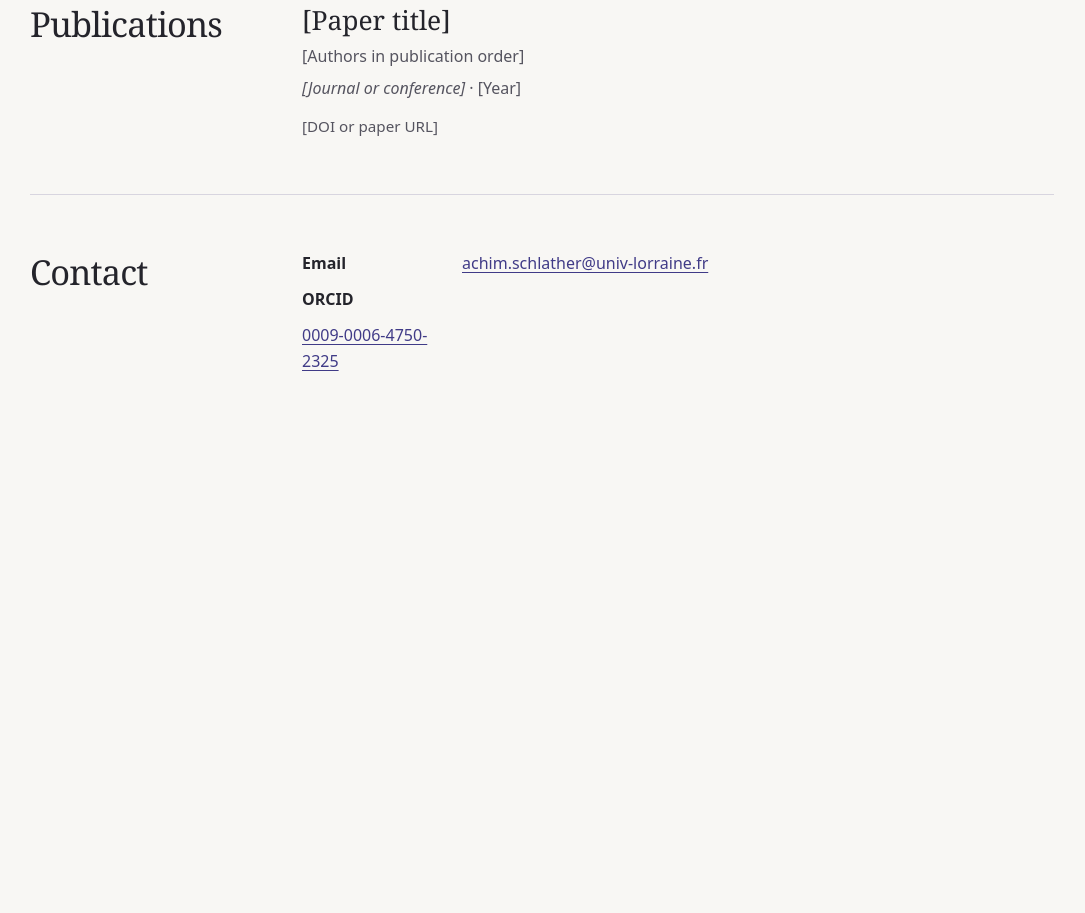
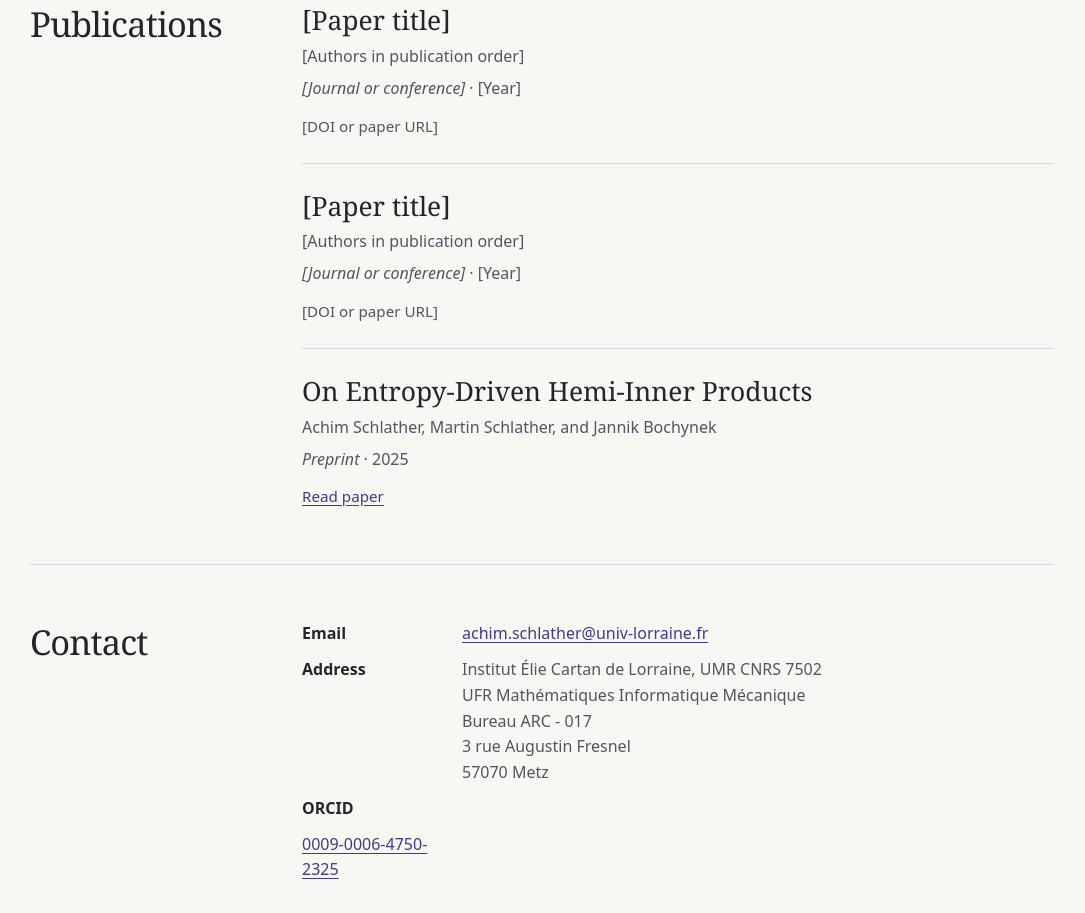
Before and after one commit to AchimSchlather/AchimSchlather.github.io, a plain HTML site: page index.html in a window 1280 px wide. Shown: the part 812-1725 px from the top of the page, without its empty margins (98-1183 px from the left). Before the commit the page ends 1242 px from the top, so only its background shows below. Drawn offline with Linux system fonts and the light colour scheme.

Commit message:
Update publications and contact information
Added new publication details and contact address.

```diff
--- a/index.html
+++ b/index.html
@@ -191,7 +191,6 @@
       <section class="section" id="publications" aria-labelledby="publications-heading">
         <h2 id="publications-heading">Publications</h2>
         <ul class="entries" role="list">
-          <!-- Copy the entire li for each paper. Order dated entries newest first and put undated entries last. -->
           <li class="publication">
             <article>
               <h3>[Paper title]</h3>
@@ -199,6 +198,23 @@
               <p class="details"><cite>[Journal or conference]</cite> · [Year]</p>
               <!-- Once you have the URL, replace the span with <a href="[DOI or paper URL]">DOI: [DOI]</a> or use “Read paper” as the link text. -->
               <p class="paper-link"><span class="placeholder">[DOI or paper URL]</span></p>
+            </article>
+          </li>
+          <li class="publication">
+            <article>
+              <h3>[Paper title]</h3>
+              <p class="details">[Authors in publication order]</p>
+              <p class="details"><cite>[Journal or conference]</cite> · [Year]</p>
+              <!-- Once you have the URL, replace the span with <a href="[DOI or paper URL]">DOI: [DOI]</a> or use “Read paper” as the link text. -->
+              <p class="paper-link"><span class="placeholder">[DOI or paper URL]</span></p>
+            </article>
+          </li>
+          <li class="publication">
+            <article>
+              <h3>On Entropy-Driven Hemi-Inner Products</h3>
+              <p class="details">Achim Schlather, Martin Schlather, and Jannik Bochynek</p>
+              <p class="details"><cite>Preprint</cite> · 2025</p>
+              <p class="paper-link"><a href="https://doi.org/10.20944/preprints202505.1526.v1">Read paper</a></p>
             </article>
           </li>
         </ul>
@@ -209,6 +225,13 @@
         <dl class="contact">
           <dt>Email</dt>
           <dd class="placeholder"><a href="mailto:achim.schlather@univ-lorraine.fr">achim.schlather@univ-lorraine.fr</a></dd>
+          <dt>Address</dt>
+          <dd class="placeholder">Institut Élie Cartan de Lorraine, UMR CNRS 7502<br>
+                UFR Mathématiques Informatique Mécanique<br>
+                Bureau ARC - 017<br>
+                3 rue Augustin Fresnel<br>
+                57070 Metz<br>
+          </dd>
           <dt>ORCID</dt>
           <dd></dd><a href="https://orcid.org/0009-0006-4750-2325">0009-0006-4750-2325</a></dd>
         </dl>
```
